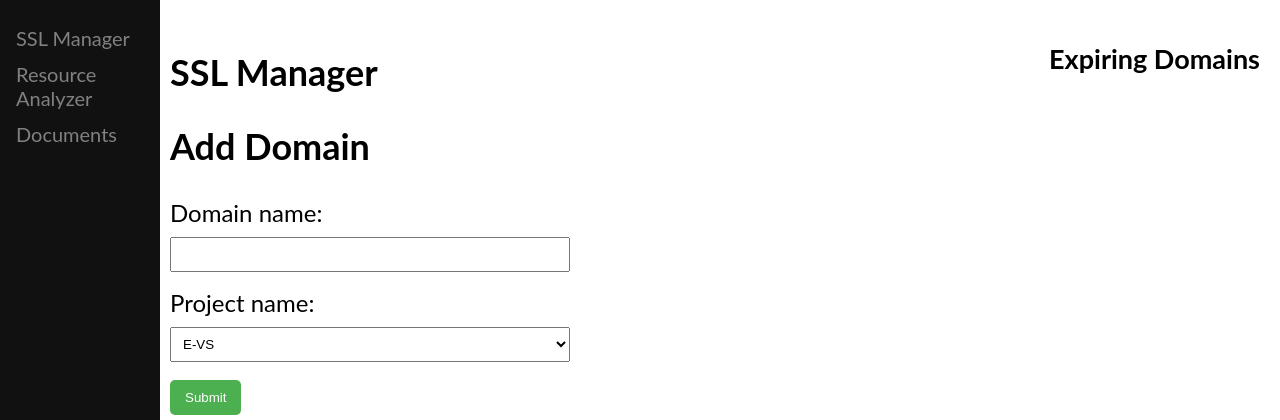
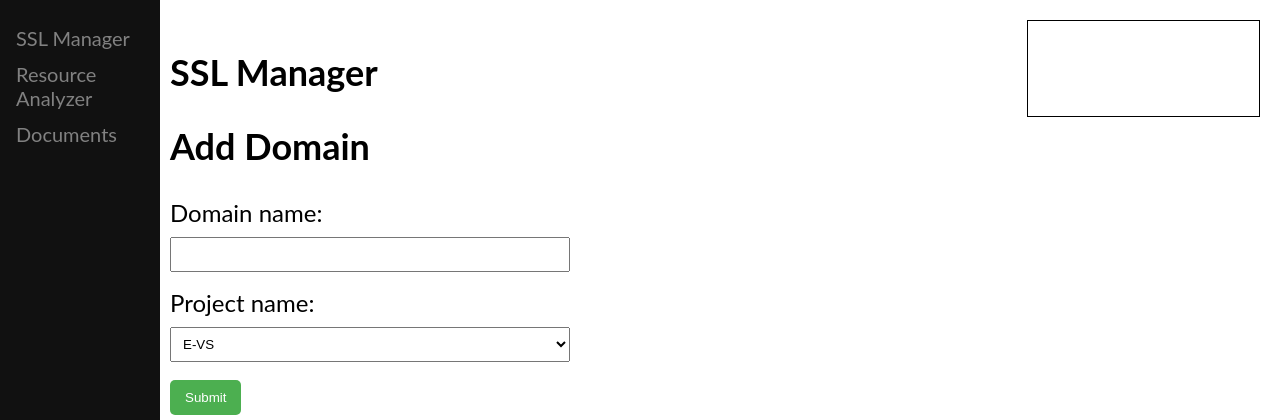
Before and after one commit to pingmeyes/ssLopS, a PHP site: page / in a window 1280 px wide. Shown: the top 420 px of the page. Run offline with PHP 8.4, Linux system fonts and the light colour scheme; the visitor is signed in with stand-in values (Sample User, id 1); data that the repository does not hold is empty.

Commit message:
right thing march2

```diff
--- a/index.php
+++ b/index.php
@@ -89,10 +89,12 @@ if (!isset($_SESSION["loggedin"]) || $_SESSION["loggedin"] !== true) {
 
         .top-right-section {
     position: fixed;
-            top: 20px;
-            right: 20px;
-            color: #000; /* Changed text color for visibility */
+    top: 20px; /* Adjust top position if needed */
+    right: 20px; /* Adjust right position if needed */
+    color: #fff;
     font-size: 18px;
+    border: 1px solid #000; /* Add border with black color */
+    padding: 10px; /* Add padding to the box */
 }
 
         .dashboard-section {
@@ -288,12 +290,12 @@ if (!isset($_SESSION["loggedin"]) || $_SESSION["loggedin"] !== true) {
 
         <div class="top-right-section">
             <h2>Expiring Domains</h2>
+            <!-- Display expiring domains within the main content -->
 <?php
 // Fetch domains with expiry days less than 30
 $sqlFetchExpiring = "SELECT * FROM ssl_details WHERE DaysLeftToExpire < 30";
 $resultFetchExpiring = $conn->query($sqlFetchExpiring);
 
-            // Loop through the rows in the result set
 while ($rowExpiring = $resultFetchExpiring->fetch_assoc()) {
     $expiryDays = $rowExpiring['DaysLeftToExpire'];
     $expiryClass = '';
@@ -307,9 +309,10 @@ if (!isset($_SESSION["loggedin"]) || $_SESSION["loggedin"] !== true) {
 
     echo '<div class="expiry-box ' . $expiryClass . '">';
     echo $rowExpiring['domainName'] . ' - Expires in ' . $expiryDays . ' days';
-    echo '</div><br>'; // Add a line break after each domain entry
+    echo '</div>';
 }
 ?>
+
         </div>
 
       </div>
```
Lines whose indentation alone changed are shown as unchanged.
